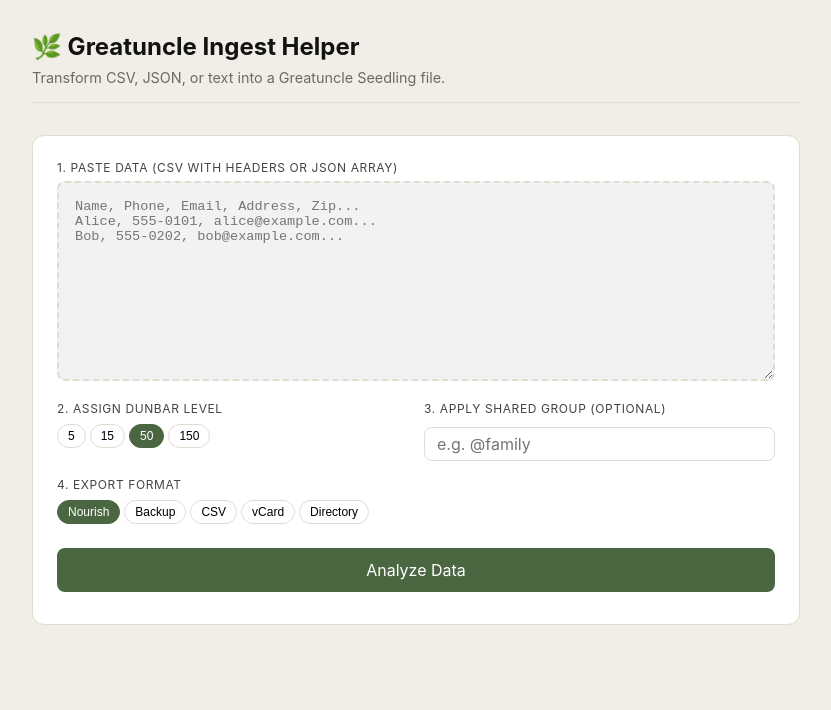
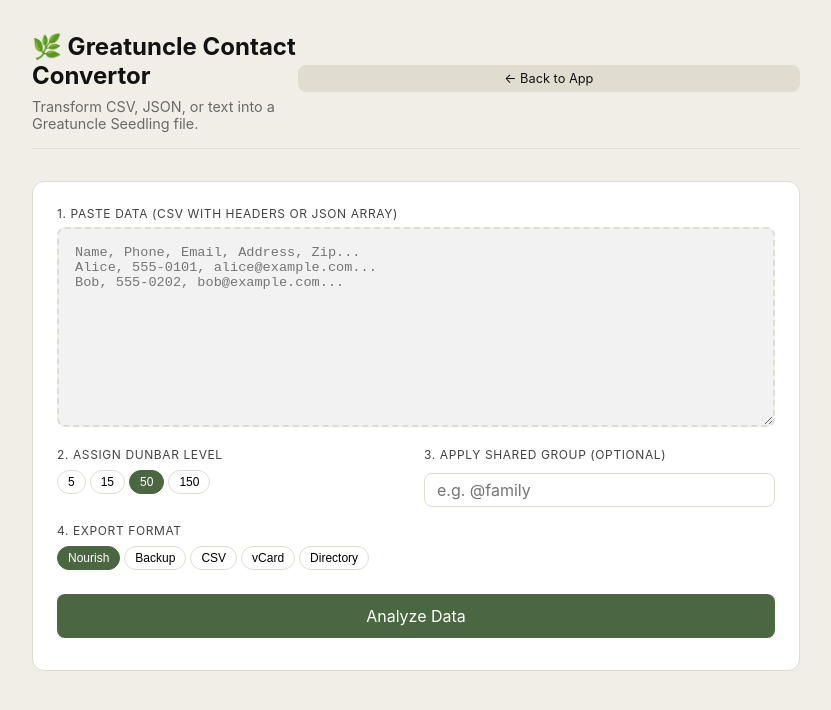
Before and after one commit to raydaly/verdant-gumption-f54368, a website: page tools/contact_convertor.html in a window 1280 px wide. Shown: the whole page, without its empty margins (224-1055 px from the left). Drawn offline with Linux system fonts and the light colour scheme.

Commit message:
feat: Renamed tool to contact_convertor.html and added a contextual link in the Backup tab.

```diff
--- a/tools/csv.html
+++ b/tools/contact_convertor.html
@@ -3,7 +3,7 @@
 <head>
   <meta charset="UTF-8">
   <meta name="viewport" content="width=device-width, initial-scale=1.0">
-  <title>Greatuncle 🌿 | Ingest Helper</title>
+  <title>Greatuncle 🌿 | Contact Convertor</title>
   <link rel="stylesheet" href="../src/styles/main.css">
   <style>
     body { padding: 2rem 1rem; max-width: 800px; margin: 0 auto; background: var(--color-bg); min-height: 100vh; }
@@ -39,9 +39,12 @@
 </head>
 <body>
 
-  <header class="tool-header">
-    <h1 class="tool-title">🌿 Greatuncle Ingest Helper</h1>
-    <p class="tool-subtitle">Transform CSV, JSON, or text into a Greatuncle Seedling file.</p>
+  <header class="tool-header" style="display:flex; justify-content:space-between; align-items:center;">
+    <div>
+      <h1 class="tool-title">🌿 Greatuncle Contact Convertor</h1>
+      <p class="tool-subtitle">Transform CSV, JSON, or text into a Greatuncle Seedling file.</p>
+    </div>
+    <a href="/" class="trunk-btn trunk-btn--secondary" style="font-size: 0.8rem; padding: 6px 12px; height: fit-content;">← Back to App</a>
   </header>
 
   <main>
```
Also changed, not shown: src/ui/trunk.js (+8 -0 lines).
